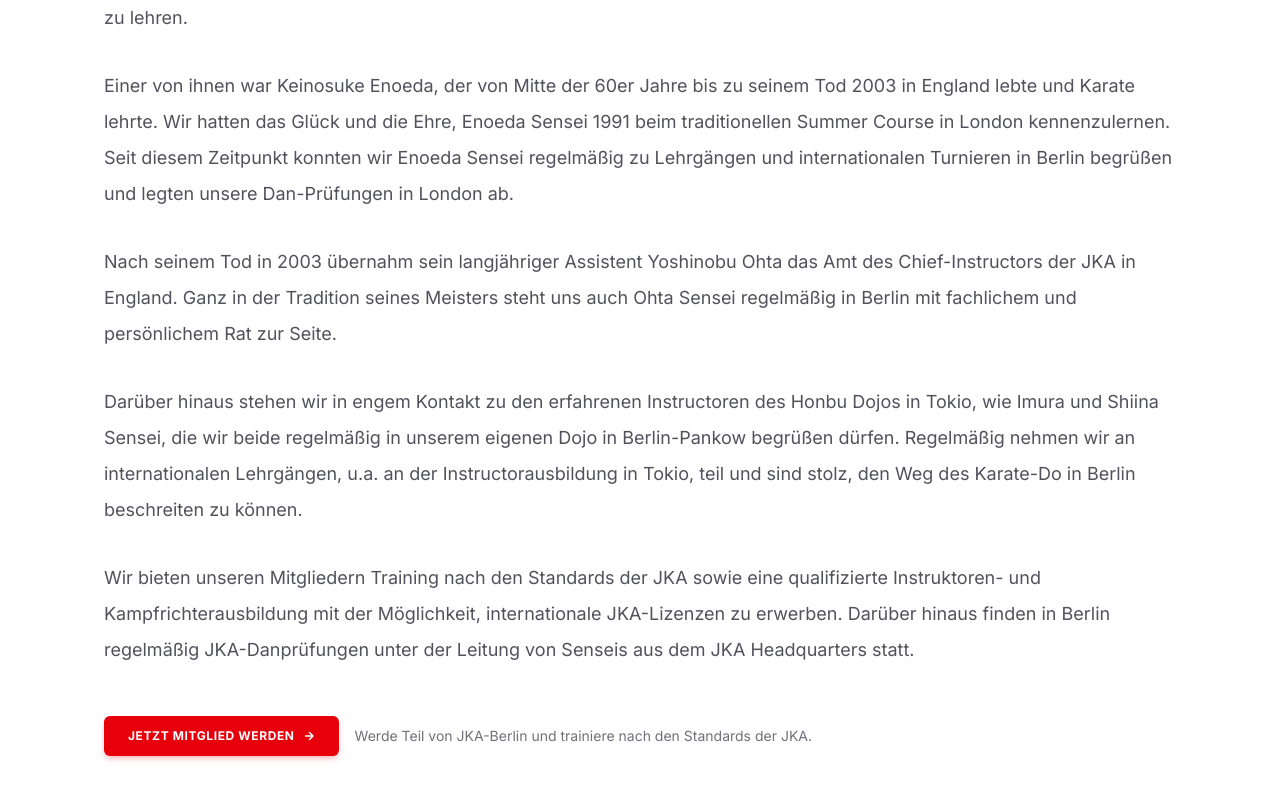
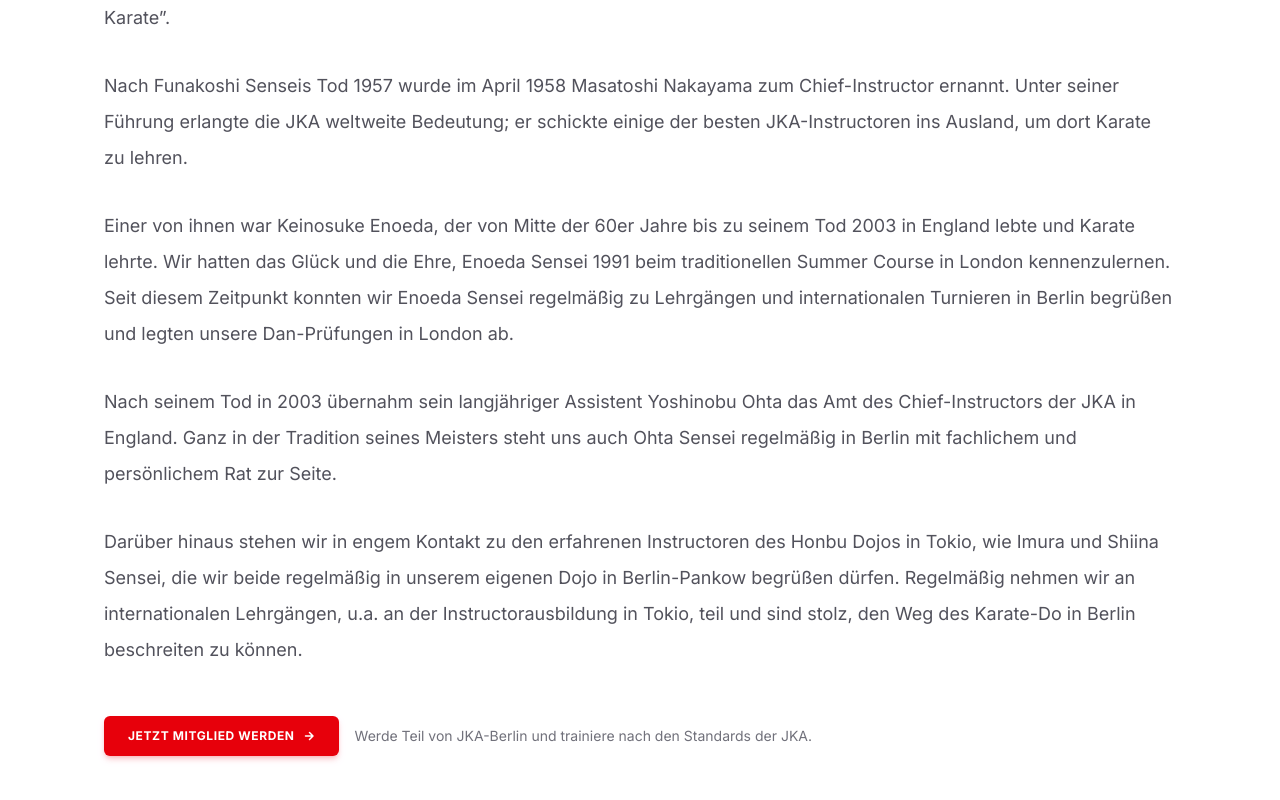
Before and after one commit to davidherascu-tx/jka-berlin, a Next.js app: page /ueber-uns in a window 1280 px wide. Shown: the part 1116-1916 px from the top of the page. Built offline with nearby package versions, Linux system fonts and the light colour scheme.

Commit message:
Ueber uns text verschoben

```diff
--- a/app/ueber-uns/page.tsx
+++ b/app/ueber-uns/page.tsx
@@ -64,6 +64,9 @@
               JKA-Berlin ist einer der drei von der Japan Karate Association (JKA) offiziell für Deutschland anerkannten Karate-Verbände. Obwohl der Name auf Berlin verweist, ist unser Verband nicht auf die Hauptstadt beschränkt – wir vertreten die JKA und ihre Werte bundesweit. Unser Honbu-Dojo {"„Leiden-kan”"} in Berlin-Pankow bildet dabei das Zentrum unserer Arbeit: Hier trainieren wir, richten Lehrgänge aus und empfangen internationale Senseis.
             </p>
             <p>
+              Wir bieten unseren Mitgliedern Training nach den Standards der JKA sowie eine qualifizierte Instruktoren- und Kampfrichterausbildung mit der Möglichkeit, internationale JKA-Lizenzen zu erwerben. Darüber hinaus finden in Berlin regelmäßig JKA-Danprüfungen unter der Leitung von Senseis aus dem JKA Headquarters statt.
+            </p>
+            <p>
               Die Japan Karate Association (JKA), {"„The Keeper of Karate's Highest Tradition”"}, wurde 1949 mit dem Ziel gegründet, Karate und seine Werte in Japan und der Welt zu verbreiten. Hierzu baute die JKA ihr berühmtes Instructorprogramm auf, um {"„Vollzeit”"}-Karatelehrer auszubilden. Der erste Chief-Instructor der JKA war Gichin Funakoshi, der {"„Vater des modernen Karate”"}.
             </p>
             <p>
@@ -77,9 +80,6 @@
             </p>
             <p>
               Darüber hinaus stehen wir in engem Kontakt zu den erfahrenen Instructoren des Honbu Dojos in Tokio, wie Imura und Shiina Sensei, die wir beide regelmäßig in unserem eigenen Dojo in Berlin-Pankow begrüßen dürfen. Regelmäßig nehmen wir an internationalen Lehrgängen, u.a. an der Instructorausbildung in Tokio, teil und sind stolz, den Weg des Karate-Do in Berlin beschreiten zu können.
-            </p>
-            <p>
-              Wir bieten unseren Mitgliedern Training nach den Standards der JKA sowie eine qualifizierte Instruktoren- und Kampfrichterausbildung mit der Möglichkeit, internationale JKA-Lizenzen zu erwerben. Darüber hinaus finden in Berlin regelmäßig JKA-Danprüfungen unter der Leitung von Senseis aus dem JKA Headquarters statt.
             </p>
           </div>
 
```
